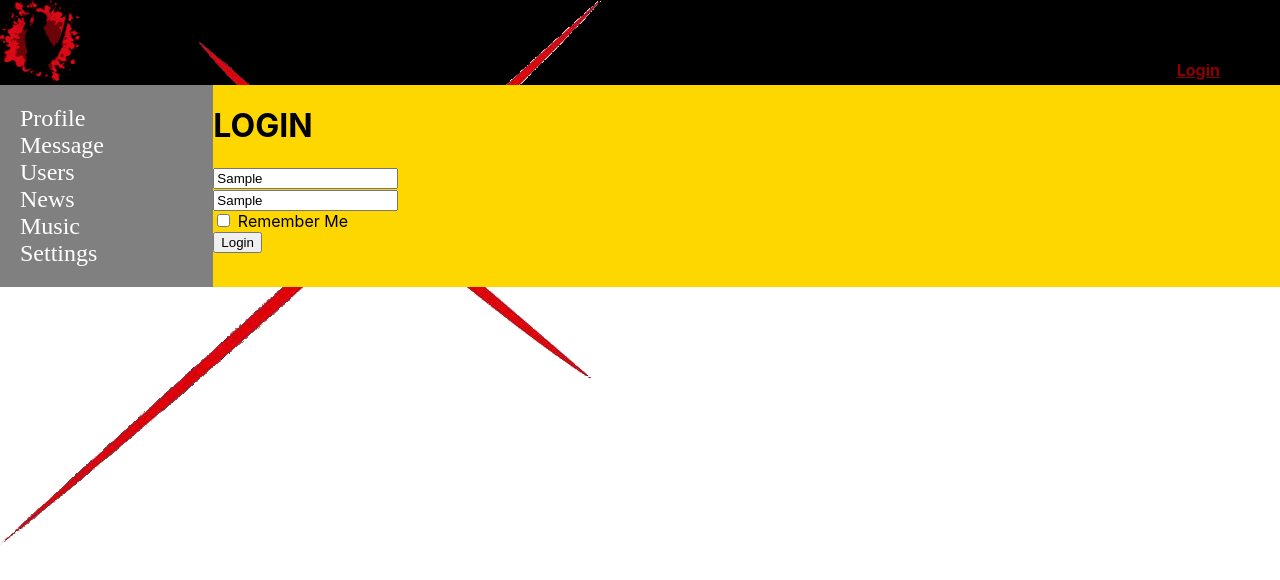
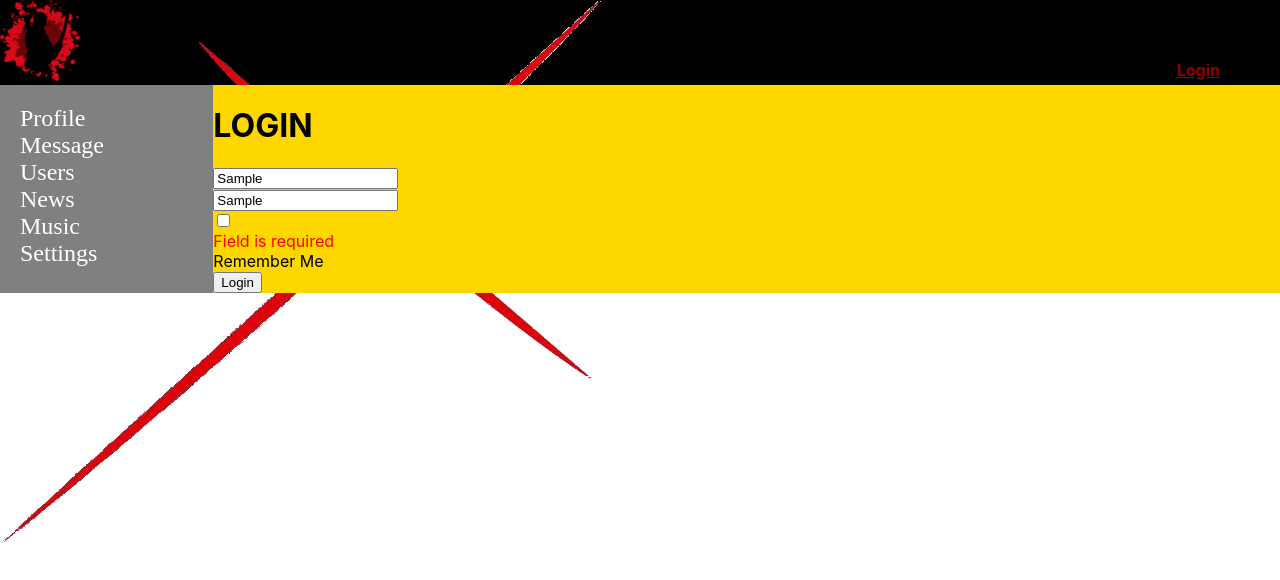
Before and after one commit to taras-kostyuk/social-network-samurai, a React (Create React App) app: page /login in a window 1280 px wide. Both pictures are taken after typing "Sample", "Sample" into the empty fields and a click on the button "Login". Shown: the top 580 px of the page. Built offline with nearby package versions, Linux system fonts and the light colour scheme; no server answers.

Commit message:
end of lesson 77 redux form file validator

```diff
--- a/src/HOC/withAuthRedirect.tsx
+++ b/src/HOC/withAuthRedirect.tsx
@@ -14,7 +14,7 @@ let mapStateToPropsRedirect = (state:RootStoreType):MapStatePropsType => ({
 export function withAuthRedirect <T> ( Component:ComponentType<T>)  {
 
     const RedirectComponent = (props:MapStatePropsType) => {
-        debugger
+
         let {isAuth, ...restProps} = props
         if (!isAuth) return <Redirect to={"/login"}/>
         return<Component {...restProps as T}/>
--- a/src/components/Dialogs/Dialogs.tsx
+++ b/src/components/Dialogs/Dialogs.tsx
@@ -4,6 +4,8 @@ import DialogItem from "./DialogItem/DialogsItem";
 import Message from "./Message/Message";
 import {Field, reduxForm} from "redux-form";
 import {DialogPageType} from "../../Redux/store";
+import {Textarea} from "../common/FormsControls/FormsControls";
+import {maxLengthCreator, required} from "../../utils/validators/validators";
 
 type    FormDataType = {
     newMessageBody: string
@@ -32,14 +34,18 @@ export const Dialogs = (props: DialogsPropsType) => {
         </div>
     )
 }
+
+
 type addNewMessageType = {
     newMessageBody: string
 }
+
+const  maxLength50 = maxLengthCreator(50)
 const AddMessageForm = (props: any) => {
     return (
         <form onSubmit={props.handleSubmit}>
             <div>
-                <Field component="textarea" name="newMessageBody" placeHolder=" Enter your message"/>
+                <Field component={Textarea} validate={[required, maxLength50]} name="newMessageBody" placeHolder=" Enter your message"/>
                 <div>
                     <button>send</button>
                 </div>
--- a/src/components/Login/Login.tsx
+++ b/src/components/Login/Login.tsx
@@ -1,22 +1,25 @@
 import React from "react";
 import  {InjectedFormProps, reduxForm,Field} from "redux-form";
+import {Input} from "../common/FormsControls/FormsControls";
+import {maxLengthCreator, required} from "../../utils/validators/validators";
 
 type FormDataType = {
     login:string
     password:string
     rememberMe:boolean
 }
+const maxLength30 = maxLengthCreator(30)
 
 export const LoginForm: React.FC<InjectedFormProps<FormDataType>> = (props:any)=> {
     return <form onSubmit={props.handleSubmit}>
             <div>
-                <Field placeholder="Login" name = {"login"} component ={"input"}/>
+                <Field validate={[required,maxLength30]} placeholder="Login" name = {"login"} component ={Input}/>
             </div>
             <div>
-                <Field placeholder="Password" name = {"password"} component ={"input"}/>
+                <Field validate={[required,maxLength30]} placeholder="Password" name = {"password"} component ={Input}/>
             </div>
             <div>
-                <Field component ={"input"} name = {"rememberMe"} type="checkbox"/> Remember Me
+                <Field validate={[required,maxLength30]} component ={Input} name = {"rememberMe"} type="checkbox"/> Remember Me
             </div>
             <div>
                 <button>Login</button>
@@ -24,6 +27,7 @@ export const LoginForm: React.FC<InjectedFormProps<FormDataType>> = (props:any)=
         </form>
 
 }
+
 const  LoginReduxForm = reduxForm<FormDataType>({form: 'login'}) (LoginForm)
 
 export const Login = ()=> {
--- a/src/components/Profile/MyPosts/MyPosts.tsx
+++ b/src/components/Profile/MyPosts/MyPosts.tsx
@@ -3,6 +3,8 @@ import s from "./MyPosts.module.css"
 import Post from "./Post/Post";
 import  {reduxForm,Field} from "redux-form";
 import {PostType} from "../../../Redux/profile-reducer";
+import { maxLengthCreator, required} from "../../../utils/validators/validators";
+import {Textarea} from "../../common/FormsControls/FormsControls";
 
 
 type MyPostsType = {
@@ -16,11 +18,12 @@ type onAddPostValueType = {
     newPostText:string
 }
 
+const maxLength10 = maxLengthCreator(10)
+
 let  AddNewPostForm = (props: any) => {
-
     return <form onSubmit={props.handleSubmit}>
 
-        <div> <Field name = "newPostText" component={"textarea"}/> </div>
+        <div> <Field name = "newPostText" component={Textarea} placeholder={'post message'} validate={[required,maxLength10]} /> </div>
         <div> <button>Add post</button> </div>
     </form>;
 }
--- /dev/null
+++ b/src/components/common/FormsControls/FormsControls.module.css
@@ -0,0 +1,11 @@
+
+
+.formControl.error input,
+.formControl.error textarea
+{
+    border: solid red 2px;
+}
+
+.formControl.error span{
+    color:red;
+}
--- /dev/null
+++ b/src/components/common/FormsControls/FormsControls.tsx
@@ -0,0 +1,24 @@
+ import React from "react";
+import style from './FormsControls.module.css'
+export  const FormControl = ({input, meta,...props}:any) => {
+    const hasError =meta.touched && meta.error
+    return(
+
+        <div className={ style.formControl + " " +(hasError ? style.error : '')}>
+            <div> {props.children} </div>
+            {hasError && <span>{ meta.error}</span>}
+
+            </div>
+    )
+}
+
+ export const Textarea = (props:any) => {
+     const{input, meta, child,...restProps}:any = props
+     return <FormControl {...props}  > <textarea {...input}{...restProps} /> </FormControl>
+
+ }
+ export const Input = (props:any) => {
+     const{input, meta, child,...restProps}:any = props
+     return <FormControl {...props}  > <input {...input}{...restProps} /> </FormControl>
+
+ }
--- /dev/null
+++ b/src/utils/validators/validators.ts
@@ -0,0 +1,22 @@
+import React from "react";
+
+type ValueType ={
+    value:string
+    length:number
+}
+
+export  const required = (value:ValueType) => {
+if (value) return undefined
+    return 'Field is required'
+
+
+}
+
+
+export  const maxLengthCreator =(maxLength:number) => (value:ValueType) => {
+    if (value && value.length > maxLength) return `Max length is ${maxLength} symbols`
+
+    return undefined
+
+
+}
```
